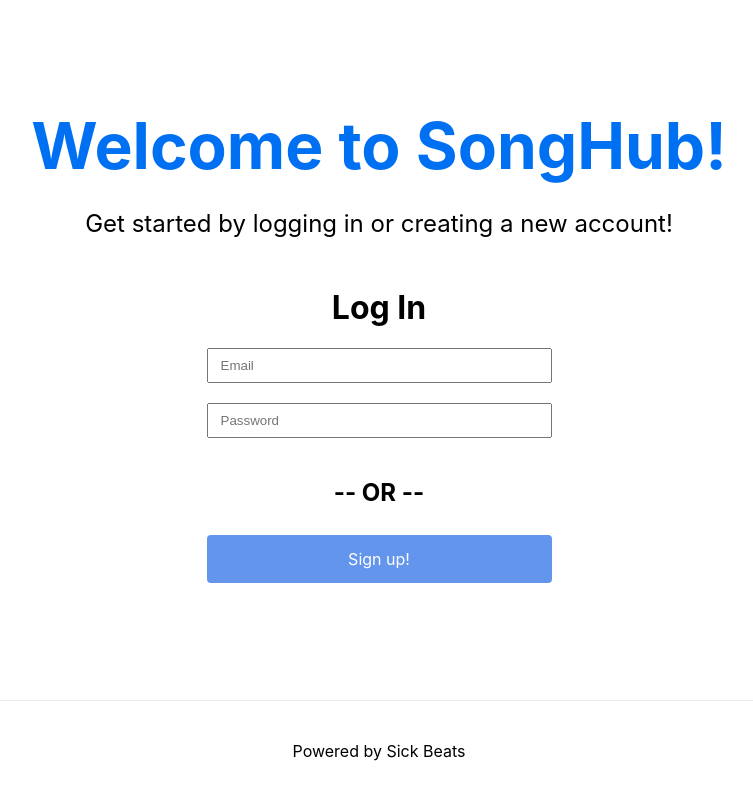
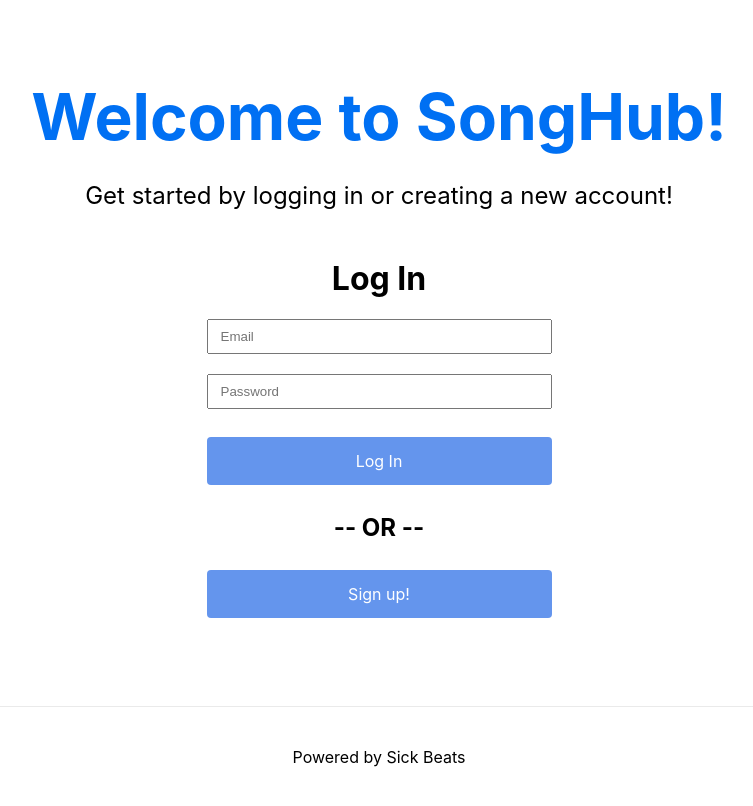
Before and after one commit to SEng-SongHub/songhub-react, a Next.js app: page / in a window 1280 px wide. Shown: the whole page, without its empty margins (261-1014 px from the left). Built offline with nearby package versions, Linux system fonts and the light colour scheme.

Commit message:
Added Transitions
Added transitions through button clicks for each of the 4 UI pages so far.

```diff
--- a/pages/index.js
+++ b/pages/index.js
@@ -36,6 +36,10 @@ export default class Home extends React.Component {
 						/>
 					</div>
 
+                    <a href='upload' className={styles.signup}>
+						Log In
+					</a>
+
 					<h2>-- OR --</h2>
 
 					<a href='signup' className={styles.signup}>
--- a/pages/signup.js
+++ b/pages/signup.js
@@ -46,14 +46,16 @@ export default class Home extends React.Component {
 
 						<input type='date' id='dob' name='dob' className={styles.datepicker} />
 
-						<a href='' className={styles.signup}>
+						<a href='upload' className={styles.signup}>
 							Sign up!
 						</a>
 					</div>
 
 					<h2>-- OR --</h2>
 
-					<input type='submit' value='Sign in using Google' className={styles.signupGoogle} />
+					<a href='upload' className={styles.signupGoogle}>
+							Sign Up Using Google
+				    </a>
 				</main>
 
 				<footer className={styles.footer}>
--- a/pages/upload.js
+++ b/pages/upload.js
@@ -55,9 +55,11 @@ const Upload = () => {
             <TextField variant="outlined" className={classes.input2} name="name" label="Song Name" />
             <DropzoneArea onChange={handle} />
             <Divider />
+            <a href="play">
             <Button className={classes.btn} variant="contained" color="primary">
                             Upload
             </Button>
+            </a>
             <Button className={classes.btn} variant="contained" color="secondary">
                             Cancel
             </Button>
```
